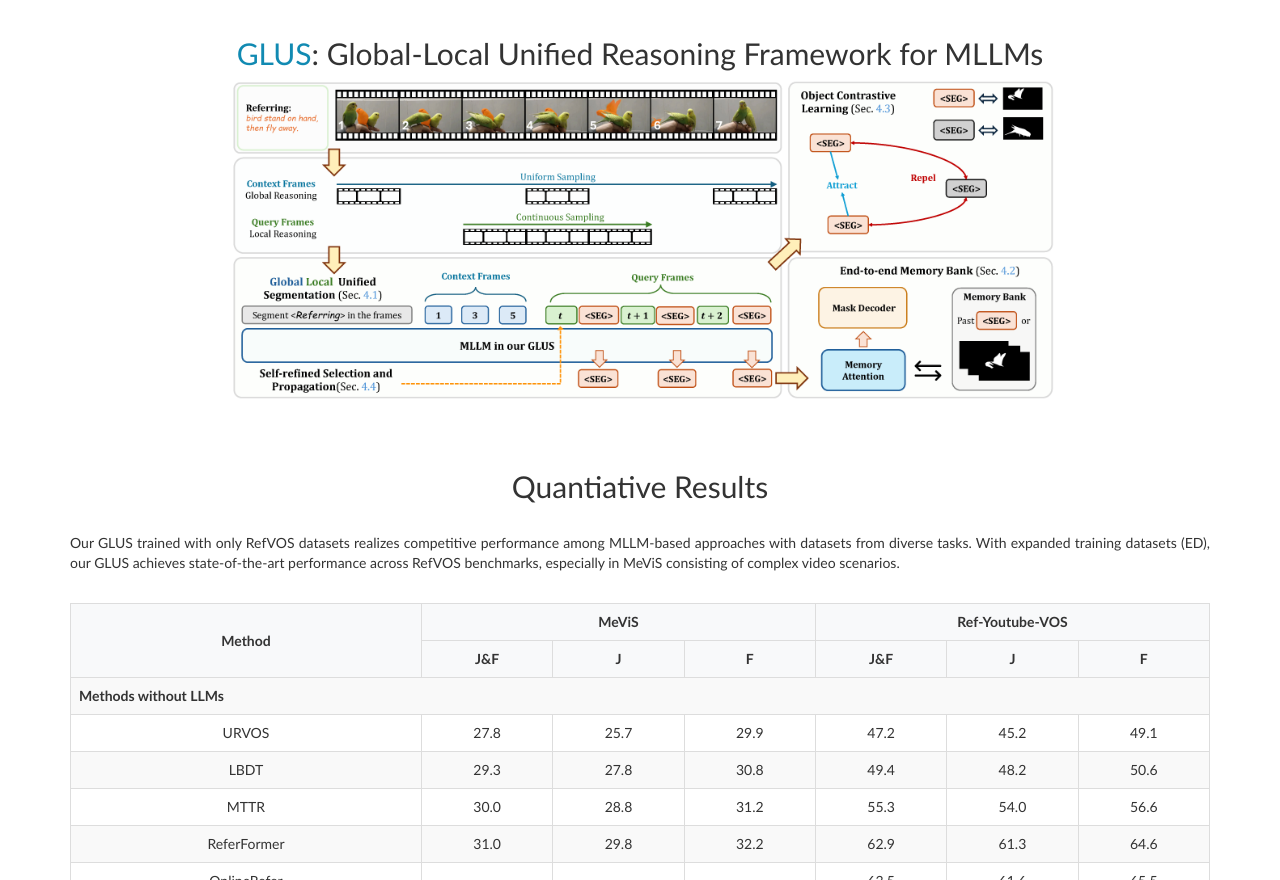
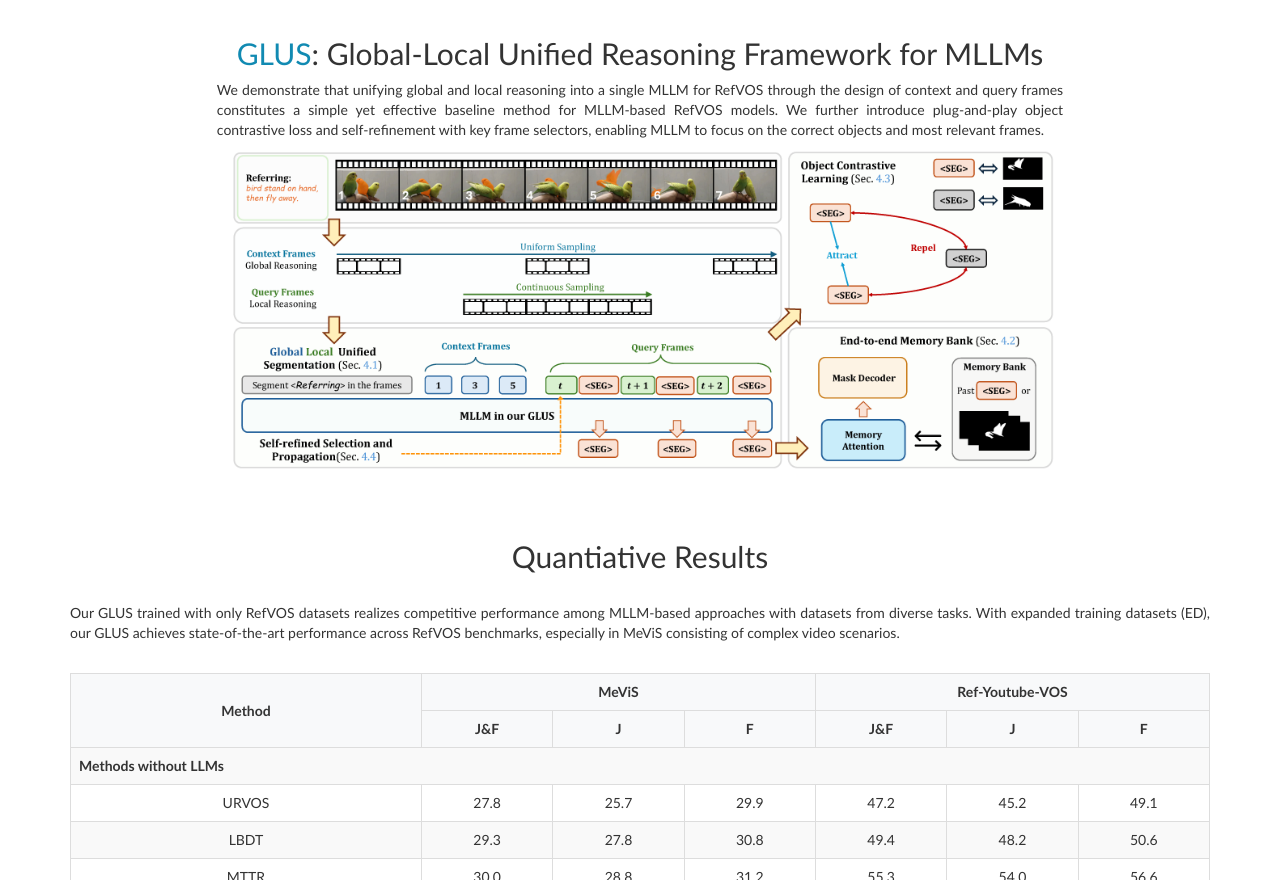
Before and after one commit to GLUS-video/glus-video.github.io, a plain HTML site: page index.html in a window 1280 px wide. Shown: the part 1248-2128 px from the top of the page. Drawn offline with nearby package versions, Linux system fonts and the light colour scheme; some icons are missing.

Commit message:
Update index.html

```diff
--- a/index.html
+++ b/index.html
@@ -149,7 +149,12 @@
         <div class="row">
             <div class="col-md-8 col-md-offset-2">
             <h2> <font color="#118ab2">GLUS</font>: Global-Local Unified Reasoning Framework for MLLMs </h2>
-            <img id="glus_framework" width="98%" src="img/pipeline.png">
+		<p class="text-justify">
+		  We demonstrate that unifying global and local reasoning into a single MLLM for RefVOS through the design of
+context and query frames constitutes a simple yet effective baseline method for MLLM-based RefVOS models.
+We further introduce plug-and-play object contrastive loss and self-refinement with key frame selectors,  enabling MLLM to focus on the correct objects and most relevant frames.
+		</p>
+	    <img id="glus_framework" width="98%" src="img/pipeline.png">
 
             <p class="text-justify">
 
```
